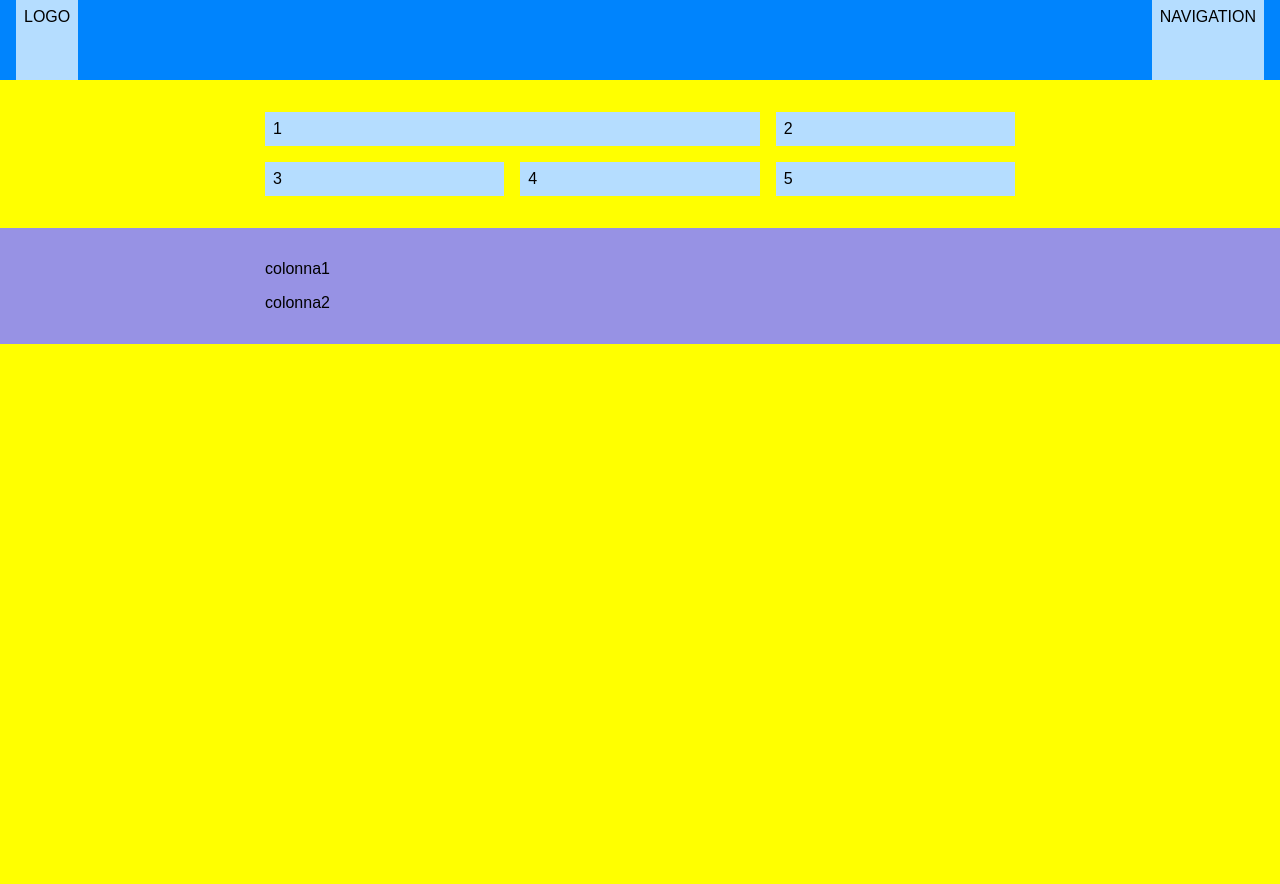
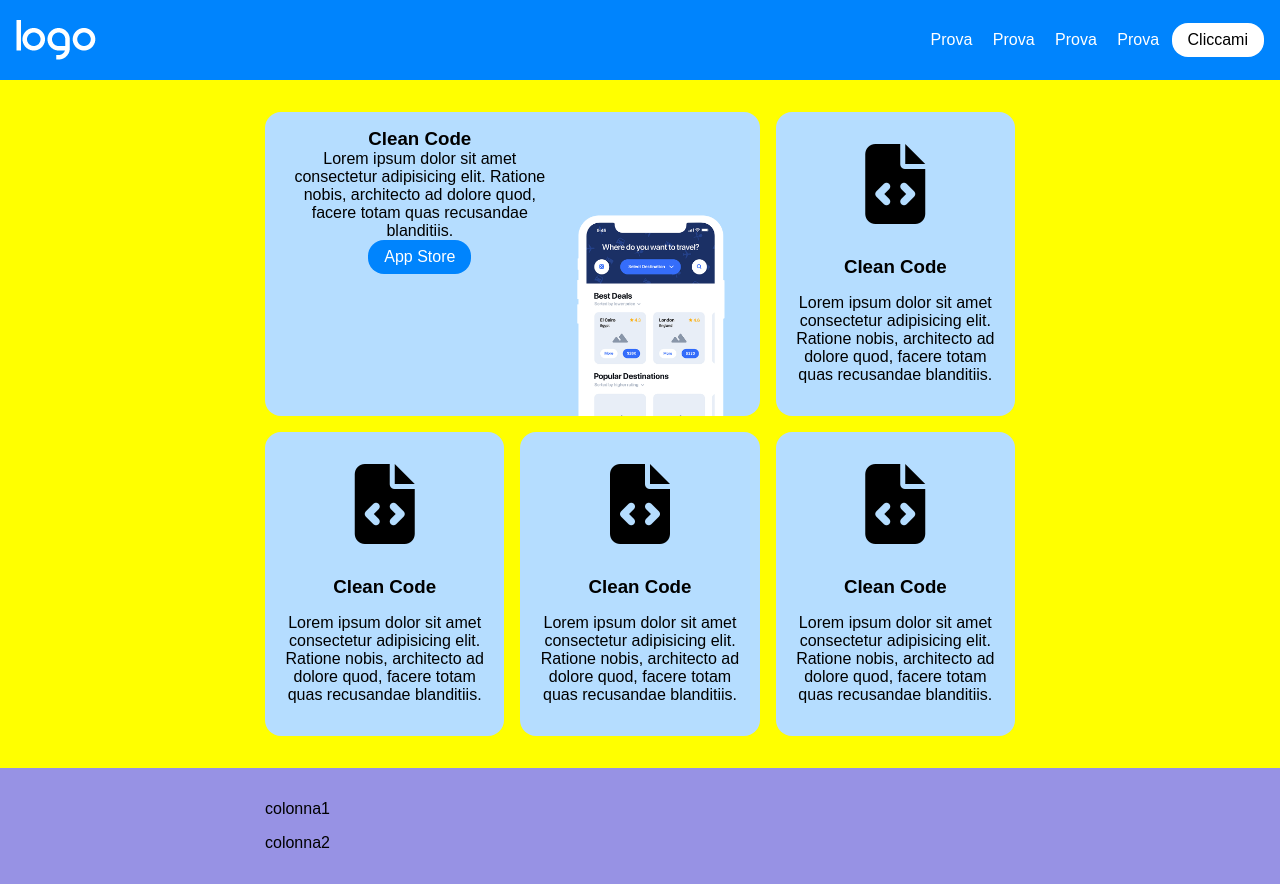
Before and after one commit to lambia/correzione-responsive, a plain HTML site: page index.html in a window 1280 px wide. Before the commit the page ends 800 px from the top, so only its background shows below. Drawn offline with Linux system fonts and the light colour scheme.

Commit message:
live coding

```diff
--- a/css/style.css
+++ b/css/style.css
@@ -9,20 +9,65 @@ body {
     margin: 0 auto;
 }
 
+a {
+    text-decoration: none;
+}
+
+.btn {
+    display: inline-block;
+    padding: 8px 16px;
+    border-radius: 16px;
+    background-color: white;
+    color: black;
+}
+
+.btn-blue {
+    background-color: var(--primary);
+    color: white;
+}
+
 
 /************ HEADER ******************/
 header {
     height: 80px;
+    color: white;
 }
 
 .header-wrapper {
     height: 100%;
 }
 
+header nav {
+    display: none;
+}
+
+header a {
+    color: white;
+}
+
 /************ INTRO *******************/
 .card {
     margin-bottom: 16px;
-    padding: 8px;
+    padding: 16px;
+    border-radius: 16px;
+    text-align: center;
+}
+
+.card i {
+    font-size: 5rem;
+}
+
+.card > i,
+.card > h3,
+.card > p {
+    margin: 1rem 0;
+}
+
+.card-image {
+    display: block;
+    width: 100%;
+    max-width: 250px;
+    margin-bottom: -16px;
 }
 
 /**************************************************/
@@ -66,4 +111,26 @@ header {
     body {
         background: yellow;
     }
+
+    /************ HEADER ******************/
+    header i.fas {
+        display: none;
+    }
+
+    header nav {
+        display: block;
+    }
+
+    .card-big {
+        display: flex;
+    }
+    .card-big > .card-content {
+        width: 60%;
+    }
+    .card-big > .card-image {
+        width: 40%;
+        align-self: flex-end;
+    }
+
+
 }
--- a/css/utilities.css
+++ b/css/utilities.css
@@ -16,6 +16,7 @@ body {
 }
 
 /*** FLEX ***/
+.d-block {  display: block; }
 .d-flex {	display: flex;	}
 .flex-row {	flex-direction: row; }
 .flex-column { flex-direction: column; }
@@ -111,16 +112,3 @@ body {
 .bg-primary-light { background-color: var(--primary-light); }
 .bg-secondary { background-color: var(--secondary); }
 .bg-secondary-light { background-color: var(--secondary-light); }
-
-
-.d-block { display: block; }
-
-/* @media (max-width: 767px) {
-    .d-mobile-block { display: block; }
-}
-@media (min-width: 768px) and (max-width: 991px) {
-    .d-tablet-block { display: block; }
-}
-@media (min-width: 992px) {
-    .d-desktop-block { display: block; }
-} */
--- a/index.html
+++ b/index.html
@@ -6,13 +6,23 @@
     <title>Responsive Layout</title>
     <link rel="stylesheet" href="./css/utilities.css">
     <link rel="stylesheet" href="./css/style.css">
+    <link rel="stylesheet" href="https://cdnjs.cloudflare.com/ajax/libs/font-awesome/6.4.2/css/all.min.css">
 </head>
 <body class="debug">
 
      <header class="bg-primary px-16 mb-32">
-        <div class="d-flex flex-justify-between header-wrapper">
-            <div class="bg-primary-light p-8">LOGO</div>
-            <div class="bg-primary-light p-8">NAVIGATION</div>
+        <div class="d-flex flex-justify-between flex-align-center header-wrapper">
+            <a href="#">
+                <img src="./img/logo.png" alt="Logo del sito" class="d-block">
+            </a>
+            <i class="fas fa-bars fa-2xl"></i>
+            <nav>
+                <a class="p-8" href="#">Prova</a>
+                <a class="p-8" href="#">Prova</a>
+                <a class="p-8" href="#">Prova</a>
+                <a class="p-8" href="#">Prova</a>
+                <a class="btn" href="#">Cliccami</a>
+            </nav>
         </div>
      </header>
 
@@ -20,12 +30,35 @@
         <!-- Intro section -->
         <section class="mb-32">
             <div class="container">
-                <div id="cards">
-                    <div class="card card-big bg-primary-light">1</div>
-                    <div class="card bg-primary-light">2</div>
-                    <div class="card bg-primary-light">3</div>
-                    <div class="card bg-primary-light">4</div>
-                    <div class="card bg-primary-light">5</div>
+                <div id="cards" id="prova">
+                    <div class="card card-big bg-primary-light">
+                        <div class="card-content">
+                            <h3>Clean Code</h3>
+                            <p>Lorem ipsum dolor sit amet consectetur adipisicing elit. Ratione nobis, architecto ad dolore quod, facere totam quas recusandae blanditiis.</p>
+                            <a href="#" class="btn btn-blue">App Store</a>
+                        </div>
+                        <img class="card-image" src="./img/phone.png" alt="Phone">
+                    </div>
+                    <div class="card bg-primary-light">
+                        <i class="fas fa-file-code"></i>
+                        <h3>Clean Code</h3>
+                        <p>Lorem ipsum dolor sit amet consectetur adipisicing elit. Ratione nobis, architecto ad dolore quod, facere totam quas recusandae blanditiis.</p>
+                    </div>
+                    <div class="card bg-primary-light">
+                        <i class="fas fa-file-code"></i>
+                        <h3>Clean Code</h3>
+                        <p>Lorem ipsum dolor sit amet consectetur adipisicing elit. Ratione nobis, architecto ad dolore quod, facere totam quas recusandae blanditiis.</p>
+                    </div>
+                    <div class="card bg-primary-light">
+                        <i class="fas fa-file-code"></i>
+                        <h3>Clean Code</h3>
+                        <p>Lorem ipsum dolor sit amet consectetur adipisicing elit. Ratione nobis, architecto ad dolore quod, facere totam quas recusandae blanditiis.</p>
+                    </div>
+                    <div class="card bg-primary-light">
+                        <i class="fas fa-file-code"></i>
+                        <h3>Clean Code</h3>
+                        <p>Lorem ipsum dolor sit amet consectetur adipisicing elit. Ratione nobis, architecto ad dolore quod, facere totam quas recusandae blanditiis.</p>
+                    </div>
                 </div>
             </div>
         </section>
```
